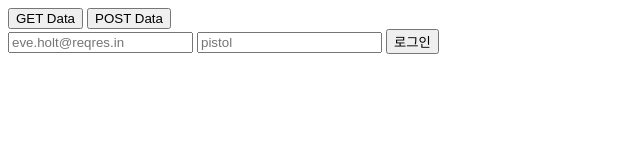
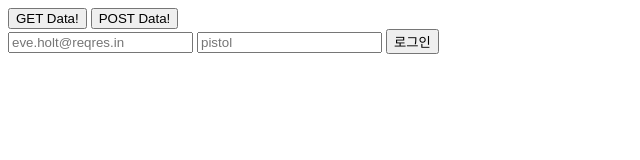
Before and after one commit to Likelion11-FE/html-session5, a plain HTML site: page index.html in a window 1280 px wide. Shown: the full height of the page, 0-640 px from the left. Drawn offline with nearby package versions, Linux system fonts and the light colour scheme.

Commit message:
axios practice

```diff
--- a/axios.js
+++ b/axios.js
@@ -19,7 +19,7 @@ const sendData = () => {
         .then(response =>{
             console.log(response);
         })
-        // 일어나는 모든 오류 포착
+        // 일어나는 모든 오류 포착.
         // err.response : 어떤 오류인지 알 수 있음.
         .catch(err =>{
             console.log(err, err.response);
--- a/index.html
+++ b/index.html
@@ -10,8 +10,8 @@
 </head>
 <body>
     <section id="control-center">
-        <button id="get-btn">GET Data</button>
-        <button id="post-btn">POST Data</button>
+        <button id="get-btn">GET Data!</button>
+        <button id="post-btn">POST Data!</button>
     </section>
     <section>
         <input type="email" placeholder="eve.holt@reqres.in" id="email" value=""/>
```
